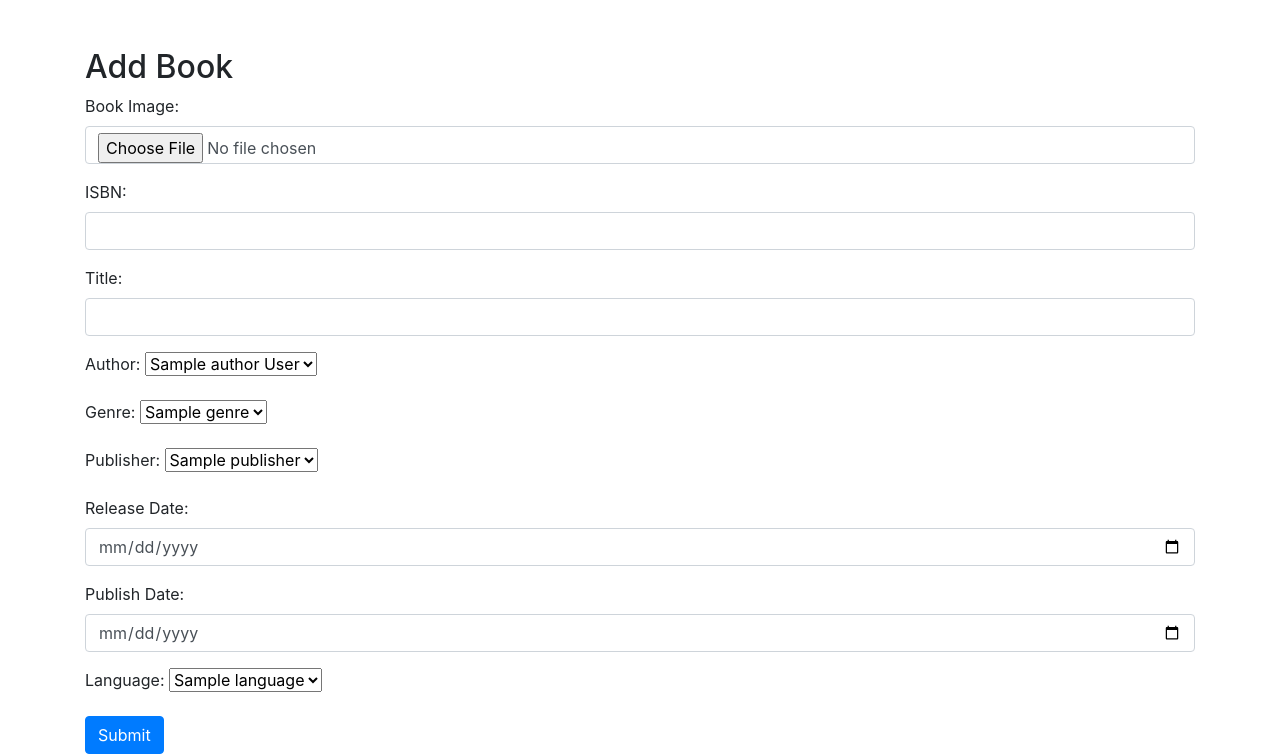
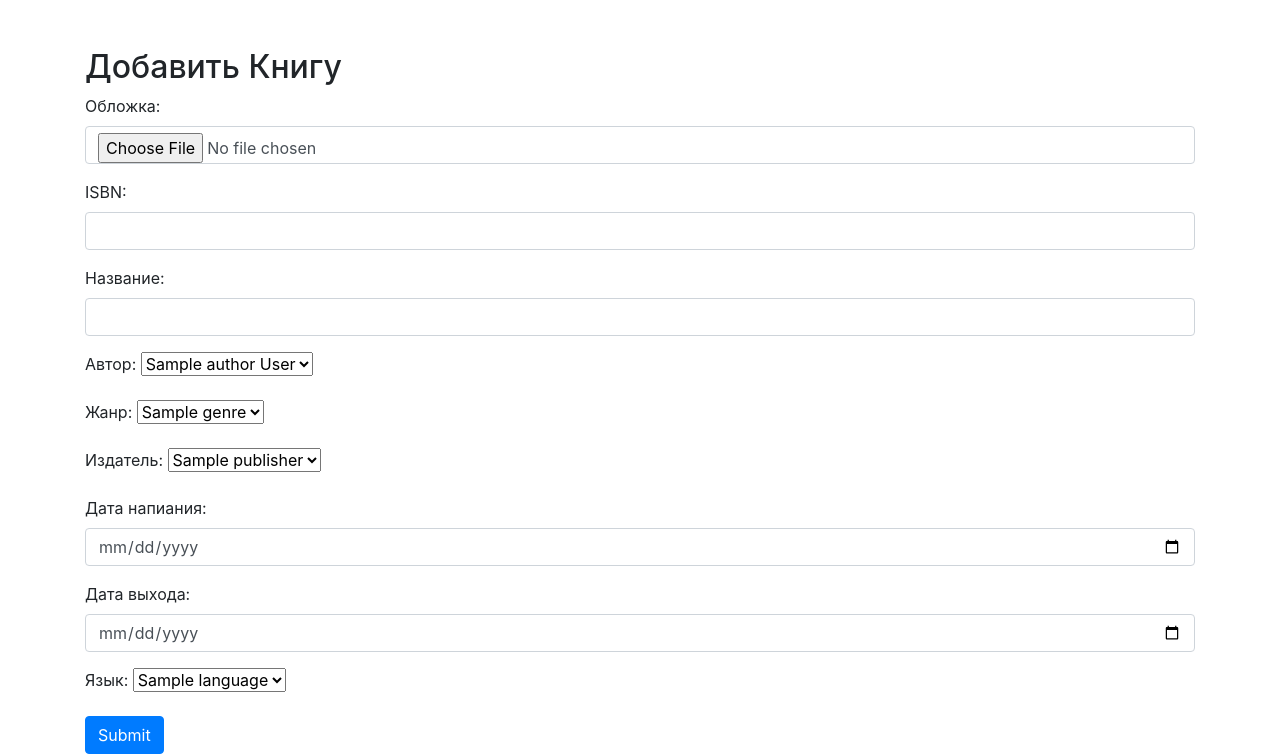
Before and after one commit to stas224/BookMust2.0, a Flask app: page /pool-add-book in a window 1280 px wide. Shown: the part 86-840 px from the top of the page. Run offline with Flask 3, Linux system fonts and the light colour scheme; the visitor is signed in with stand-in values (Sample User, id 1); tables that the repository leaves empty hold one stand-in row (values such as "Sample post"); some libraries are stand-ins or nearby versions; some web fonts are replaced.

Commit message:
кызя йикссур ан ынедевереп илыб овтснишьлоб хи или ыцинартс есв

```diff
--- a/templates/add_book_in_pool.html
+++ b/templates/add_book_in_pool.html
@@ -2,10 +2,10 @@
 
 {% block content %}
     <div class="container mt-5">
-        <h2>{{ 'Edit' if book_id else 'Add' }} Book</h2>
+        <h2>{{ 'Изменить' if book_id else 'Добавить' }} Книгу</h2>
         <form action="/pool-add-book" method="post" enctype="multipart/form-data">
             <div class="mb-3">
-                <label for="image" class="form-label">Book Image:</label>
+                <label for="image" class="form-label">Обложка:</label>
                 <input type="file" class="form-control" id="image" name="image">
             </div>
             <div class="mb-3">
@@ -13,11 +13,11 @@
                 <input type="text" class="form-control" id="isbn" name="isbn">
             </div>
             <div class="mb-3">
-                <label for="title" class="form-label">Title:</label>
+                <label for="title" class="form-label">Название:</label>
                 <input type="text" class="form-control" id="title" name="title" required>
             </div>
             <div class="mb-3">
-                <label for="author" class="form-label">Author:</label>
+                <label for="author" class="form-label">Автор:</label>
                 <select class="form-select" id="author" name="author">
                     {% for author in authors %}
                         <option value='{{ author }}'>{{ author }}</option>
@@ -25,7 +25,7 @@
                 </select>
             </div>
             <div class="mb-3">
-                <label for="genre" class="form-label">Genre:</label>
+                <label for="genre" class="form-label">Жанр:</label>
                 <select class="form-select" id="genre" name="genre">
                     {% for genre in genres %}
                         <option value='{{ genre }}'>{{ genre }}</option>
@@ -33,7 +33,7 @@
                 </select>
             </div>
             <div class="mb-3">
-                <label for="publisher" class="form-label">Publisher:</label>
+                <label for="publisher" class="form-label">Издатель:</label>
                 <select class="form-select" id="publisher" name="publisher">
                     {% for publisher in publishers %}
                         <option value='{{ publisher }}'>{{ publisher }}</option>
@@ -41,15 +41,15 @@
                 </select>
             </div>
             <div class="mb-3">
-                <label for="release_date" class="form-label">Release Date:</label>
+                <label for="release_date" class="form-label">Дата напиания:</label>
                 <input type="date" class="form-control" id="release_date" name="release_date">
             </div>
             <div class="mb-3">
-                <label for="publish_date" class="form-label">Publish Date:</label>
+                <label for="publish_date" class="form-label">Дата выхода:</label>
                 <input type="date" class="form-control" id="publish_date" name="publish_date">
             </div>
             <div class="mb-3">
-                <label for="language" class="form-label">Language:</label>
+                <label for="language" class="form-label">Язык:</label>
                 <select class="form-select" id="language" name="language">
                     {% for language in languages %}
                         <option value='{{ language }}'>{{ language }}</option>
--- a/templates/index.html
+++ b/templates/index.html
@@ -22,26 +22,26 @@
         <table class="table table-striped">
             <tbody>
                 <tr>
-                    <td>Users</td>
+                    <td>Пользователей зарегистрировано:</td>
                     <td>{{ users }}</td>
                 </tr>
                 <tr>
-                    <td>Books</td>
+                    <td>Книг на сайте:</td>
                     <td>{{ bbooks }}</td>
                 </tr>
                 <tr>
-                    <td>Publishers</td>
+                    <td>Издателей на сайте:</td>
                     <td>{{ publishers }}</td>
                 </tr>
             </tbody>
         </table>
-        <h1>Selection from BookMust</h1>
+        <h1>Лучшее на BookMust</h1>
         <table class="table table-striped">
             <thead>
                 <tr>
-                    <th>Title</th>
-                    <th>Rating</th>
-                    <th>Publisher</th>
+                    <th>Название</th>
+                    <th>Рейтинг</th>
+                    <th>Издатель</th>
                 </tr>
             </thead>
             <tbody>
--- a/templates/stats.html
+++ b/templates/stats.html
@@ -60,7 +60,7 @@
         {% for book in books %}
             <div class="book-container">
                 <div class="book-cover-container">
-                    <img src="{{ book.cover }}" alt="{{ book.title }} cover" class="book-cover" title="Publisher: {{ book.publisher_name }}, Language: {{ book.language }}, Date: {{ book.date }}">
+                    <img src="{{ book.cover }}" alt="обложка {{ book.title }}" class="book-cover" title="Publisher: {{ book.publisher_name }}, Language: {{ book.language }}, Date: {{ book.date }}">
                 </div>
                 <div class="book-details">
                     <div class="text-container">
@@ -83,7 +83,7 @@
         new Chart(ctx, {
             type: 'bar',
             data: {
-                labels: ['User Rating', 'Book Rating'],
+                labels: ['Ваша оценка', 'Средний рейтинг'],
                 datasets: [{
                     label: book.title,
                     data: [book.user_rating, book.book_rating],
```
Also changed, not shown: templates/search.html (+4 -4 lines).
